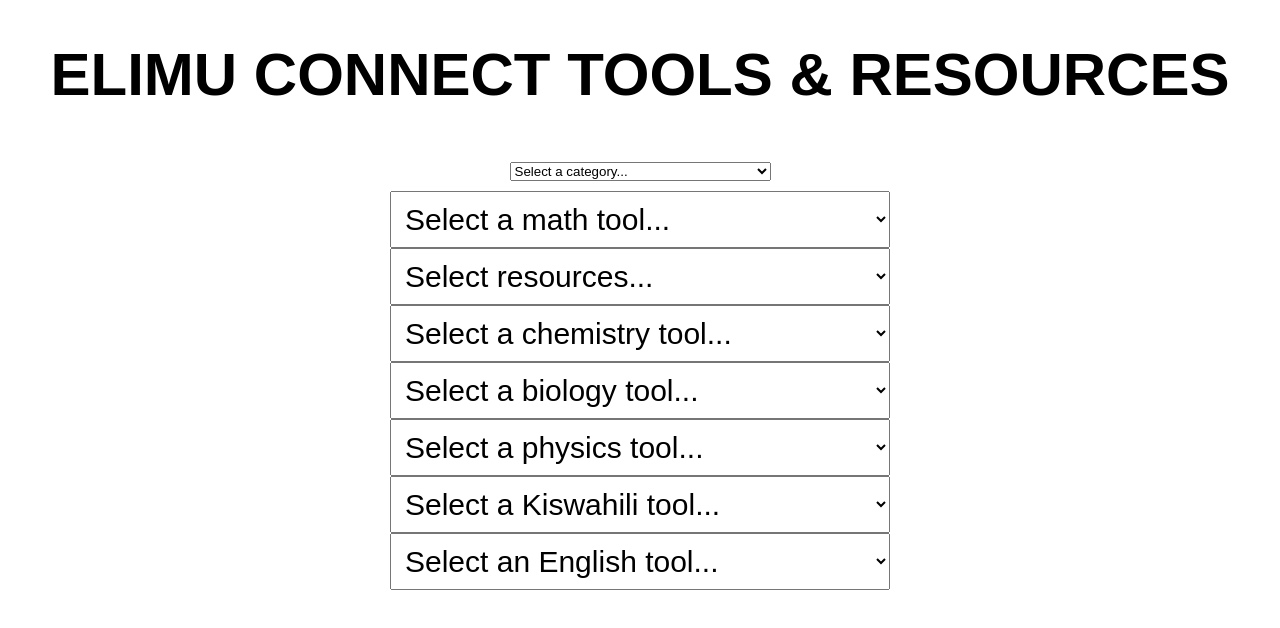
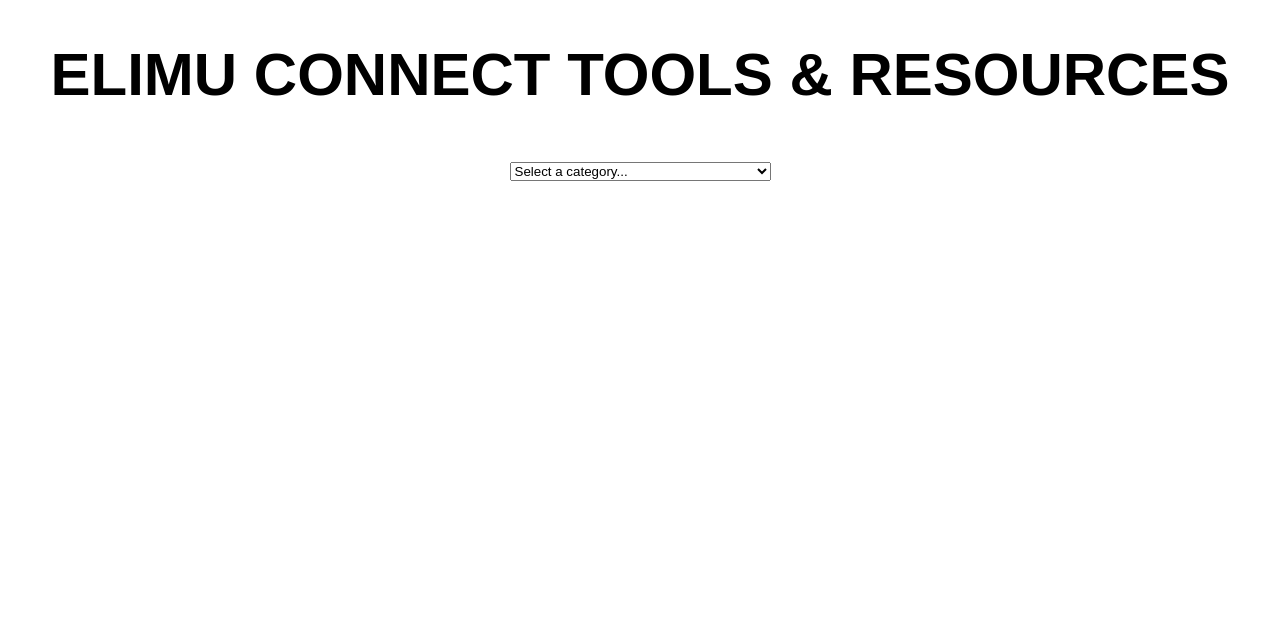
Before and after one commit to elimuconnect/ELIMU-CONNECT-, a plain HTML site: page tools.html in a window 1280 px wide. Drawn offline with Linux system fonts and the light colour scheme.

Commit message:
Update tools.html

```diff
--- a/tools.html
+++ b/tools.html
@@ -11,7 +11,7 @@
             margin: 10px; background:font-size 30px
         }
         .category {
-            font-size: 30px;
+            display: none;
         }
         .category select {
             width: 500px;
```
